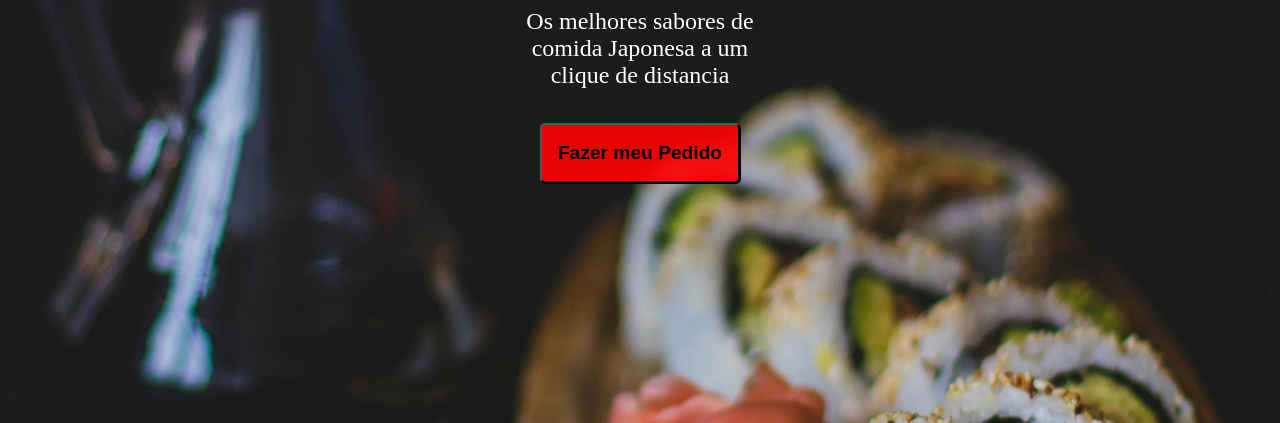
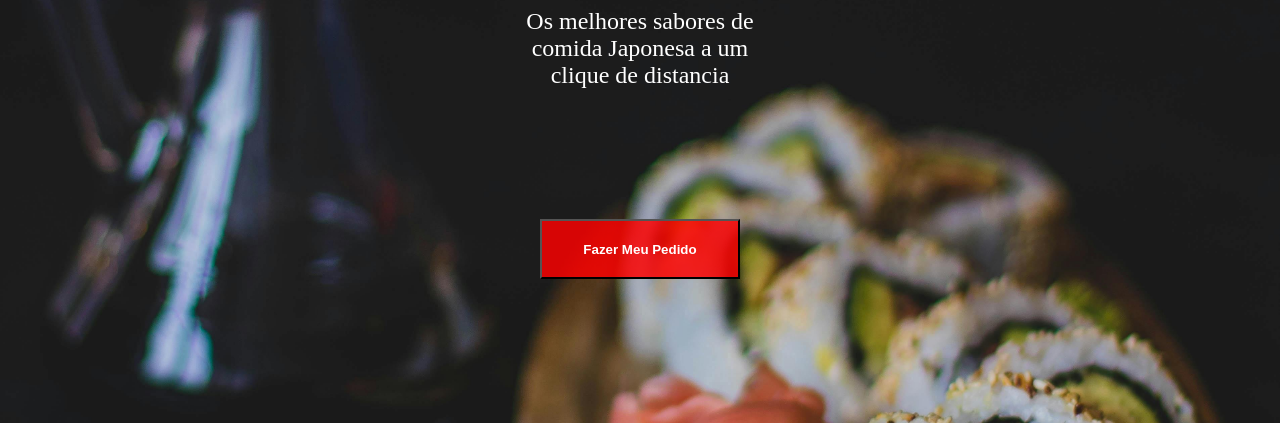
Before and after one commit to CarlosEdson/Meus-Projetos, a plain HTML site: page Projeto-Rocketseat/index.html in a window 1280 px wide. Shown: the part 377-800 px from the top of the page. Drawn offline with Linux system fonts and the light colour scheme.

Commit message:
mudança de input para button

```diff
--- a/Projeto-Rocketseat/estilos/mobile.css
+++ b/Projeto-Rocketseat/estilos/mobile.css
@@ -18,7 +18,7 @@ main{
     top: 50%;
     left: 50%;
     transform: translate(-50%, -50%);
-    height: 400px;
+    height: 80%;
     width: 90%;
     display: flex;
     flex-direction: column;
@@ -46,16 +46,15 @@ main{
     flex-direction: column;
     align-items: center;
 }
-#conteudo > .button > input{
+#conteudo > .button > button{
     height: 60px;
     width: 200px;
-    font-size: 1.2em;
+    background-color: rgba(255, 0, 0, 0.822);
+    color: white;
     font-weight: bolder;
-    border-radius: 5px;
-    box-shadow: 1px 1px black;
-    background-color: rgba(255, 0, 0, 0.897);
 }
-#conteudo > .button > input:hover{
+#conteudo > .button > button:hover{
     background-color: white;
+    color: black;
     cursor: pointer;
 }
--- a/Projeto-Rocketseat/index.html
+++ b/Projeto-Rocketseat/index.html
@@ -18,7 +18,7 @@
                 <p>Os melhores sabores de comida Japonesa a um clique de distancia</p>
             </div>
             <div class="button">
-                <input type="button" value="Fazer meu Pedido">
+                <button>Fazer Meu Pedido</button>
             </div>
         </div>
     </main>
```
